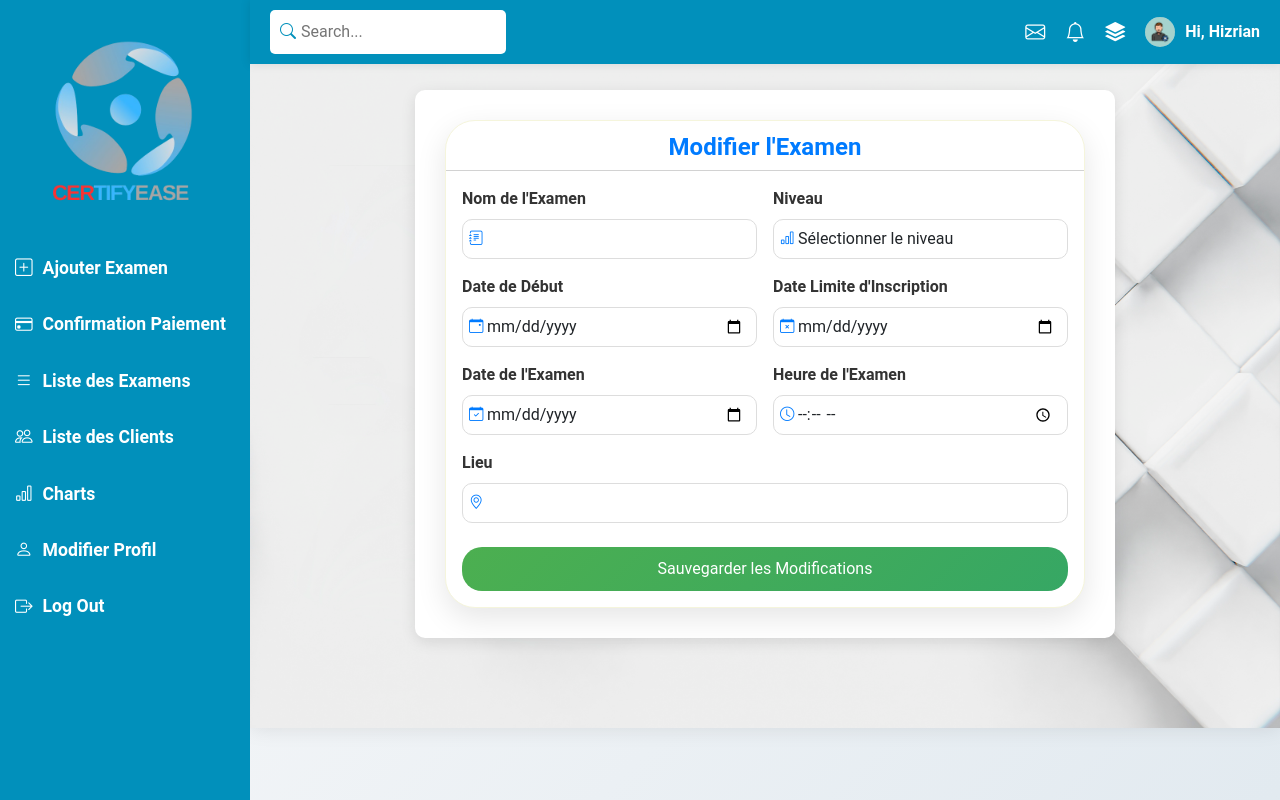
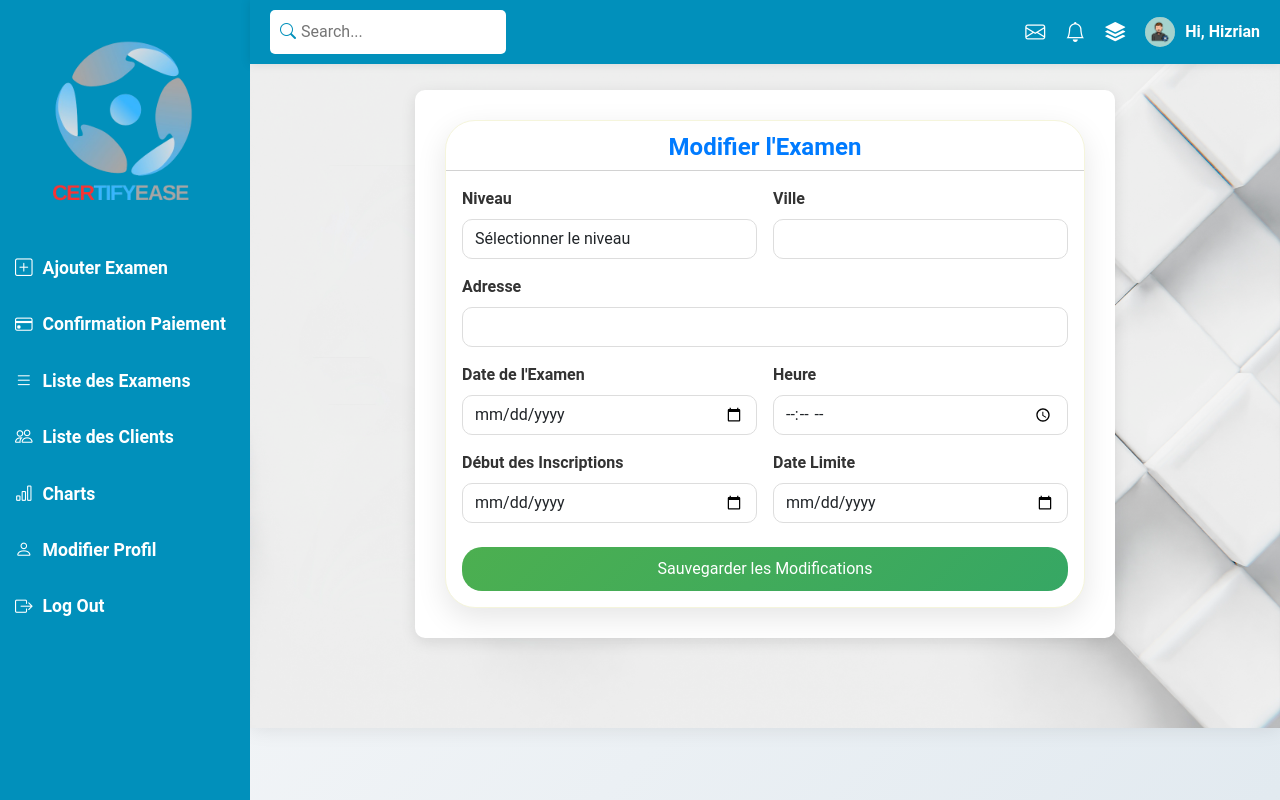
Before and after one commit to MohamedOuijjane/PlatformInscription, a CodeIgniter 4 app: the page made by app/Views/dashbord/modifier_exam.php in a window 1280 px wide. Run offline with PHP 8.4 and a stand-in for CodeIgniter, Linux system fonts and the light colour scheme; the template is opened without the code that fills it, so the values that code supplies are empty; some libraries are stand-ins or nearby versions.

Commit message:
Adaptation de Interface de CRUD exam avec la nouvelle version de tableau de base de donnes (Exams) Y.M

```diff
--- a/app/Views/dashbord/liste_examens.php
+++ b/app/Views/dashbord/liste_examens.php
@@ -1,6 +1,10 @@
 <?= $this->extend('dashbord/mainlayout') ?>
 
 <?= $this->section('content') ?>
+<?php if (session()->has('success')): ?>
+                <div class="alert alert-success"><?= esc(session('success')) ?></div>
+            <?php endif; ?>
+
 <h3 class="mb-4">Liste des Examens</h3>
 <style>
     /* Styles de base pour la carte */
@@ -139,7 +143,7 @@
                         fetchExams(); // Recharger les examens
                     },
                     error: function() {
-                        alert('Erreur lors de la suppression de l\'examen.');
+                        alert('Exam tu peux pas suprimme.');
                     }
                 });
             }
--- a/app/Views/dashbord/modifier_exam.php
+++ b/app/Views/dashbord/modifier_exam.php
@@ -94,73 +94,58 @@
         <div class="card-header">Modifier l'Examen</div>
         <div class="card-body">
 
-            <!-- Affichage des messages de succès ou d'erreur -->
-            <?php if (session()->has('success')): ?>
-                <div class="alert alert-success"><?= session('success') ?></div>
-            <?php endif; ?>
 
-            <?php if (session()->has('error')): ?>
-                <div class="alert alert-danger"><?= session('error') ?></div>
-            <?php endif; ?>
+
 
             <!-- Formulaire de modification -->
             <form method="post" action="<?= base_url('ExamsController/updateExam/' . $exam['id']) ?>">
                 <div class="row g-3">
-                    <!-- Champ: Nom de l'Examen -->
-                    <div class="col-md-6 form-group-icon">
-                        <i class="bi bi-journal-text"></i>
-                        <label for="nomExam" class="form-label">Nom de l'Examen</label>
-                        <input type="text" class="form-control ps-4" id="nomExam" name="nomExam" value="<?= $exam['name'] ?>" required>
-                    </div>
-
                     <!-- Champ: Niveau -->
-                    <div class="col-md-6 form-group-icon">
-                        <i class="bi bi-bar-chart"></i>
+                    <div class="col-md-6">
                         <label for="niveauExam" class="form-label">Niveau</label>
-                        <select class="form-control ps-4" id="niveauExam" name="niveauExam" required>
+                        <select class="form-control" id="niveauExam" name="niveauExam" required>
                             <option value="">Sélectionner le niveau</option>
                             <option value="A1" <?= $exam['level'] == 'A1' ? 'selected' : '' ?>>A1</option>
                             <option value="A2" <?= $exam['level'] == 'A2' ? 'selected' : '' ?>>A2</option>
                             <option value="B1" <?= $exam['level'] == 'B1' ? 'selected' : '' ?>>B1</option>
                             <option value="B2" <?= $exam['level'] == 'B2' ? 'selected' : '' ?>>B2</option>
-                            <option value="C1" <?= $exam['level'] == 'C1' ? 'selected' : '' ?>>C1</option>
-                            <option value="C2" <?= $exam['level'] == 'C2' ? 'selected' : '' ?>>C2</option>
                         </select>
                     </div>
 
-                    <!-- Champ: Date de Début -->
-                    <div class="col-md-6 form-group-icon">
-                        <i class="bi bi-calendar-event"></i>
-                        <label for="dateDebut" class="form-label">Date de Début</label>
-                        <input type="date" class="form-control ps-4" id="dateDebut" name="dateDebut" value="<?= $exam['start_date'] ?>" required>
+                    <!-- Champ: Ville -->
+                    <div class="col-md-6">
+                        <label for="ville" class="form-label">Ville</label>
+                        <input type="text" class="form-control" id="ville" name="ville" value="<?= esc($exam['ville']) ?>" required>
                     </div>
 
-                    <!-- Champ: Date Limite d'Inscription -->
-                    <div class="col-md-6 form-group-icon">
-                        <i class="bi bi-calendar-x"></i>
-                        <label for="dateLimite" class="form-label">Date Limite d'Inscription</label>
-                        <input type="date" class="form-control ps-4" id="dateLimite" name="dateLimite" value="<?= $exam['end_date'] ?>" required>
+                    <!-- Champ: Adresse -->
+                    <div class="col-md-12">
+                        <label for="adresse" class="form-label">Adresse</label>
+                        <input type="text" class="form-control" id="adresse" name="adresse" value="<?= esc($exam['adresse']) ?>" required>
                     </div>
 
                     <!-- Champ: Date de l'Examen -->
-                    <div class="col-md-6 form-group-icon">
-                        <i class="bi bi-calendar-check"></i>
+                    <div class="col-md-6">
                         <label for="dateExam" class="form-label">Date de l'Examen</label>
-                        <input type="date" class="form-control ps-4" id="dateExam" name="dateExam" value="<?= $exam['exam_date'] ?>" required>
+                        <input type="date" class="form-control" id="dateExam" name="dateExam" value="<?= esc($exam['exam_date']) ?>" required>
                     </div>
 
-                    <!-- Champ: Heure de l'Examen -->
-                    <div class="col-md-6 form-group-icon">
-                        <i class="bi bi-clock"></i>
-                        <label for="heureExam" class="form-label">Heure de l'Examen</label>
-                        <input type="time" class="form-control ps-4" id="heureExam" name="heureExam" required>
+                    <!-- Champ: Heure -->
+                    <div class="col-md-6">
+                        <label for="heureExam" class="form-label">Heure</label>
+                        <input type="time" class="form-control" id="heureExam" name="heureExam" value="<?= esc($exam['heure']) ?>" required>
                     </div>
 
-                    <!-- Champ: Lieu -->
-                    <div class="col-md-12 form-group-icon">
-                        <i class="bi bi-geo-alt"></i>
-                        <label for="lieuExam" class="form-label">Lieu</label>
-                        <input type="text" class="form-control ps-4" id="lieuExam" name="lieuExam" value="<?= $exam['location'] ?>" required>
+                    <!-- Champ: Date Début -->
+                    <div class="col-md-6">
+                        <label for="dateDebut" class="form-label">Début des Inscriptions</label>
+                        <input type="date" class="form-control" id="dateDebut" name="dateDebut" value="<?= esc($exam['start_date']) ?>" required>
+                    </div>
+
+                    <!-- Champ: Date Limite -->
+                    <div class="col-md-6">
+                        <label for="dateLimite" class="form-label">Date Limite</label>
+                        <input type="date" class="form-control" id="dateLimite" name="dateLimite" value="<?= esc($exam['end_date']) ?>" required>
                     </div>
                 </div>
 
@@ -169,4 +154,5 @@
         </div>
     </div>
 </div>
+
 <?= $this->endSection() ?>
```
Also changed, not shown: app/Controllers/ExamsController.php (+38 -10 lines).
